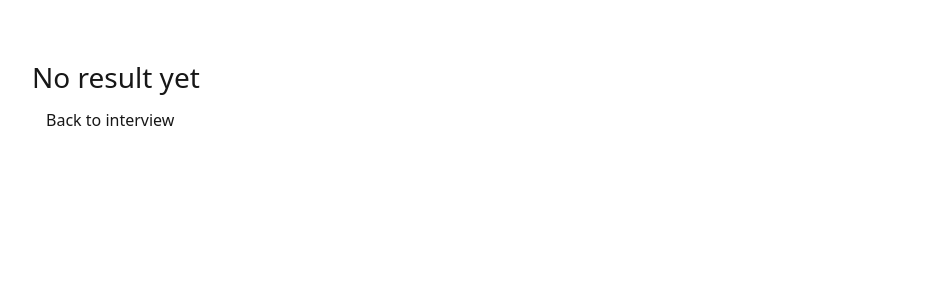
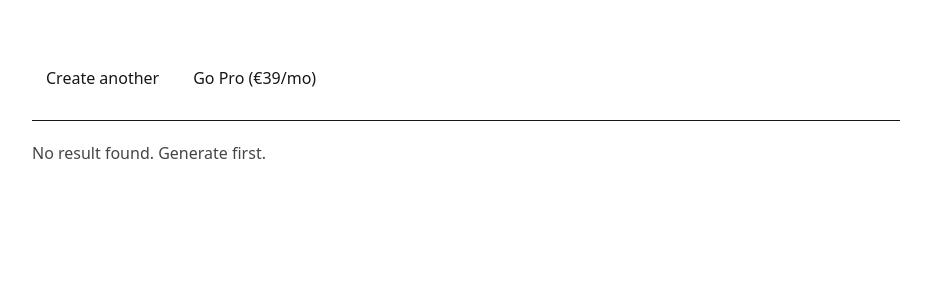
Before and after one commit to pdovydui-tech/productize-tool, a Next.js app: page /result in a window 1280 px wide. Shown: the top 300 px of the page, without its empty margins (174-1105 px from the left). Built offline with nearby package versions, Linux system fonts and the light colour scheme.

Commit message:
Enforce 1 free then subscription

```diff
--- a/app/api/generate/route.ts
+++ b/app/api/generate/route.ts
@@ -1,4 +1,5 @@
 import { NextResponse } from "next/server";
+import { cookies } from "next/headers";
 
 export const runtime = "nodejs";
 export const dynamic = "force-dynamic";
@@ -8,7 +9,6 @@ type Payload = {
 };
 
 function buildPrompt(answers: Record<string, string>) {
-  // Paprastas promptas MVP – vėliau patobulinsim į “tikrą parduodamą produktą”
   const lines = Object.entries(answers).map(([k, v]) => `- ${k}: ${v}`);
   return `
 You are a senior product marketer.
@@ -26,12 +26,19 @@ ${lines.join("\n")}
 
 export async function POST(req: Request) {
   try {
+    const jar = await cookies();
+
+    const isPro = jar.get("is_pro")?.value === "true";
+    const freeUsed = jar.get("free_used")?.value === "true";
+
+    // ✅ 1 free → tada tik Pro
+    if (!isPro && freeUsed) {
+      return NextResponse.json({ error: "PAYMENT_REQUIRED" }, { status: 402 });
+    }
+
     const key = process.env.OPENAI_API_KEY;
     if (!key) {
-      return NextResponse.json(
-        { error: "Missing OPENAI_API_KEY" },
-        { status: 500 }
-      );
+      return NextResponse.json({ error: "Missing OPENAI_API_KEY" }, { status: 500 });
     }
 
     const body = (await req.json()) as Payload;
@@ -47,7 +54,6 @@ export async function POST(req: Request) {
       body: JSON.stringify({
         model: "gpt-5.2",
         input,
-        // mažiau rizikos, kad bus milžiniškas output
         max_output_tokens: 1200,
       }),
     });
@@ -55,25 +61,19 @@ export async function POST(req: Request) {
     const raw = await r.text();
 
     if (!r.ok) {
-      // Labai svarbu: grąžinam tikrą klaidą į UI ir į Vercel logus
       console.error("OpenAI error status:", r.status);
       console.error("OpenAI error body:", raw);
-
       return NextResponse.json(
         { error: "OpenAI request failed", status: r.status, detail: raw },
         { status: 500 }
       );
     }
 
-    // Responses API kartais grąžina output_text; jei ne – ištraukiam iš JSON
     let data: any;
     try {
       data = JSON.parse(raw);
     } catch {
-      return NextResponse.json(
-        { error: "Bad JSON from OpenAI", detail: raw },
-        { status: 500 }
-      );
+      return NextResponse.json({ error: "Bad JSON from OpenAI", detail: raw }, { status: 500 });
     }
 
     const outputText =
@@ -82,10 +82,18 @@ export async function POST(req: Request) {
       "";
 
     if (!outputText) {
-      return NextResponse.json(
-        { error: "Empty model output", detail: data },
-        { status: 500 }
-      );
+      return NextResponse.json({ error: "Empty model output", detail: data }, { status: 500 });
+    }
+
+    // ✅ po pirmo sėkmingo generavimo pažymim free_used=true (jei ne Pro)
+    if (!isPro) {
+      jar.set("free_used", "true", {
+        path: "/",
+        httpOnly: true,
+        sameSite: "lax",
+        secure: true,
+        maxAge: 60 * 60 * 24 * 365,
+      });
     }
 
     return NextResponse.json({ ok: true, text: outputText }, { status: 200 });
--- a/app/result/page.tsx
+++ b/app/result/page.tsx
@@ -2,46 +2,67 @@
 
 import { useEffect, useState } from "react";
 import Link from "next/link";
+import { useRouter } from "next/navigation";
+
+type Generation = { ok: true; text: string };
+type Access = { isPro: boolean; freeUsed: boolean; canGenerate: boolean };
+
+function safeJsonParse(text: string) {
+  try {
+    return JSON.parse(text);
+  } catch {
+    return null;
+  }
+}
 
 export default function ResultPage() {
-  const [data, setData] = useState<any>(null);
+  const router = useRouter();
+  const [gen, setGen] = useState<Generation | null>(null);
 
   useEffect(() => {
     const raw = sessionStorage.getItem("generation");
-    if (raw) setData(JSON.parse(raw));
+    if (!raw) return;
+    const data = safeJsonParse(raw);
+    if (data?.text) setGen(data as Generation);
   }, []);
 
-  if (!data) {
-    return (
-      <main style={{ maxWidth: 900, margin: "40px auto", padding: 16, fontFamily: "system-ui" }}>
-        <h1 style={{ fontSize: 28 }}>No result yet</h1>
-        <Link href="/interview">
-          <button style={{ padding: "10px 14px" }}>Back to interview</button>
-        </Link>
-      </main>
-    );
+  async function createAnother() {
+    const res = await fetch("/api/access", { cache: "no-store" });
+    const raw = await res.text();
+    const data = safeJsonParse(raw) as Access | null;
+
+    if (!res.ok || !data) {
+      alert("Access check failed:\nHTTP " + res.status + "\n\n" + (raw || "(empty)"));
+      return;
+    }
+
+    if (!data.canGenerate) {
+      router.push("/pay");
+      return;
+    }
+
+    router.push("/interview");
   }
 
   return (
     <main style={{ maxWidth: 900, margin: "40px auto", padding: 16, fontFamily: "system-ui" }}>
-      <h1 style={{ fontSize: 34, marginBottom: 6 }}>{data.product_name}</h1>
-      <div style={{ opacity: 0.8, marginBottom: 18 }}>{data.one_liner}</div>
+      <div style={{ display: "flex", gap: 20, alignItems: "center" }}>
+        <button onClick={createAnother} style={{ padding: "10px 14px" }}>
+          Create another
+        </button>
 
-      <div style={{ display: "flex", gap: 10, flexWrap: "wrap" }}>
-        <Link href="/interview">
-          <button style={{ padding: "10px 14px" }}>Create another</button>
-        </Link>
-        <Link href="/pay">
-          <button style={{ padding: "10px 14px" }}>Go Pro (€39/mo)</button>
+        <Link href="/pay" style={{ textDecoration: "none" }}>
+          Go Pro (€39/mo)
         </Link>
       </div>
 
-      <hr style={{ margin: "22px 0" }} />
+      <hr style={{ margin: "20px 0" }} />
 
-      <h2>Outline</h2>
-      <ul>
-        {(data.outline || []).map((x: string, i: number) => <li key={i}>{x}</li>)}
-      </ul>
+      {!gen ? (
+        <p style={{ opacity: 0.8 }}>No result found. Generate first.</p>
+      ) : (
+        <pre style={{ whiteSpace: "pre-wrap", lineHeight: 1.5 }}>{gen.text}</pre>
+      )}
     </main>
   );
 }
```
